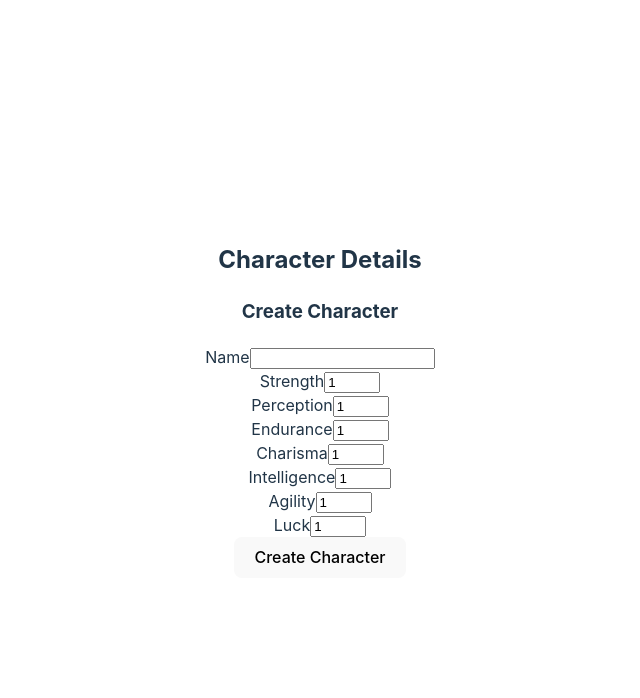
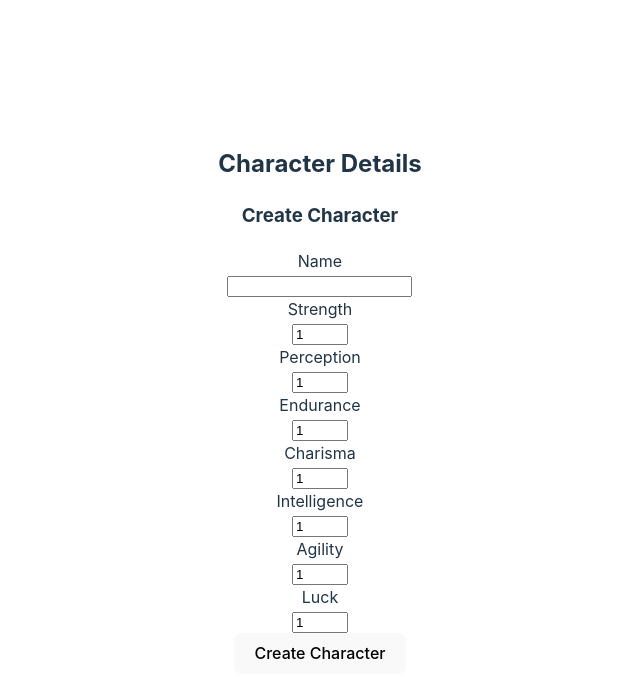
Before and after one commit to ninjapiraatti/hki-pw, a Vue app in the folder app/: page /characters/13b56b64-14df-4efa-8edf-567d80291c27 in a window 1280 px wide. Shown: the top 698 px of the page, without its empty margins (320-960 px from the left). Built offline with nearby package versions, Linux system fonts and the light colour scheme.

Commit message:
Make character form emit character

```diff
--- a/app/src/components/CharacterForm.vue
+++ b/app/src/components/CharacterForm.vue
@@ -2,13 +2,16 @@
 	<div class="character-form">
 		<h3>{{ character ? "Edit Character" : "Create Character" }}</h3>
 		<form @submit.prevent="submitForm">
-			<div class="mb-3">
-				<label for="name" class="form-label">Name</label>
+			<div class="mb-3 row">
+				<label for="name" class="col-sm-2 col-form-label">Name</label>
+				<div class="col-sm-10">
 					<input type="text" class="form-control" id="name" v-model="form.name" required />
 				</div>
+			</div>
 
-			<div class="mb-3" v-for="(stat, index) in stats" :key="index">
-				<label :for="stat" class="form-label">{{ stat }}</label>
+			<div class="mb-3 row" v-for="(stat, index) in stats" :key="index">
+				<label :for="stat" class="col-sm-2 col-form-label">{{ stat }}</label>
+				<div class="col-sm-10">
 					<input
 						type="number"
 						class="form-control"
@@ -19,10 +22,13 @@
 						required
 					/>
 				</div>
+			</div>
 
-			<button type="submit" class="btn btn-primary">
+			<div class="text-center">
+				<button type="submit" @click="submitForm" class="btn btn-primary">
 					{{ character ? "Update Character" : "Create Character" }}
 				</button>
+			</div>
 		</form>
 	</div>
 </template>
@@ -31,6 +37,7 @@
 import { ref, watch, defineProps } from "vue"
 import { Character } from "@/types"
 
+const emit = defineEmits(["onSubmit"])
 const props = defineProps<{
 	character?: Character
 	onSubmit: (character: Character) => void
@@ -59,15 +66,8 @@ watch(
 	}
 )
 
-// Submit the form
 const submitForm = () => {
-	props.onSubmit(form.value)
+	console.log("submittin")
+	emit("onSubmit", form.value) // Emit the created/updated character
 }
 </script>
-
-<style scoped>
-.character-form {
-	max-width: 400px;
-	margin: auto;
-}
-</style>
--- a/app/src/views/CharacterView.vue
+++ b/app/src/views/CharacterView.vue
@@ -6,14 +6,14 @@
 			<ul>
 				<li v-for="(stat, index) in stats" :key="index">{{ stat }}: {{ character[stat.toLowerCase()] }}</li>
 			</ul>
-			<button class="btn btn-secondary" @click="editCharacter">Edit Character</button>
+			<button class="btn btn-secondary">Edit Character</button>
 		</div>
-		<CharacterForm :character="character" :onSubmit="handleSubmit" />
+		<CharacterForm :character="character" @onSubmit="handleSubmit" />
 	</div>
 </template>
 
 <script setup lang="ts">
-import { ref, onMounted } from "vue"
+import { onMounted } from "vue"
 import CharacterForm from "@/components/CharacterForm.vue"
 import { Character } from "@/types"
 
@@ -33,10 +33,3 @@ onMounted(() => {
 	console.log(props)
 })
 </script>
-
-<style scoped>
-.character-view {
-	max-width: 600px;
-	margin: auto;
-}
-</style>
```
Lines whose indentation alone changed are shown as unchanged.
